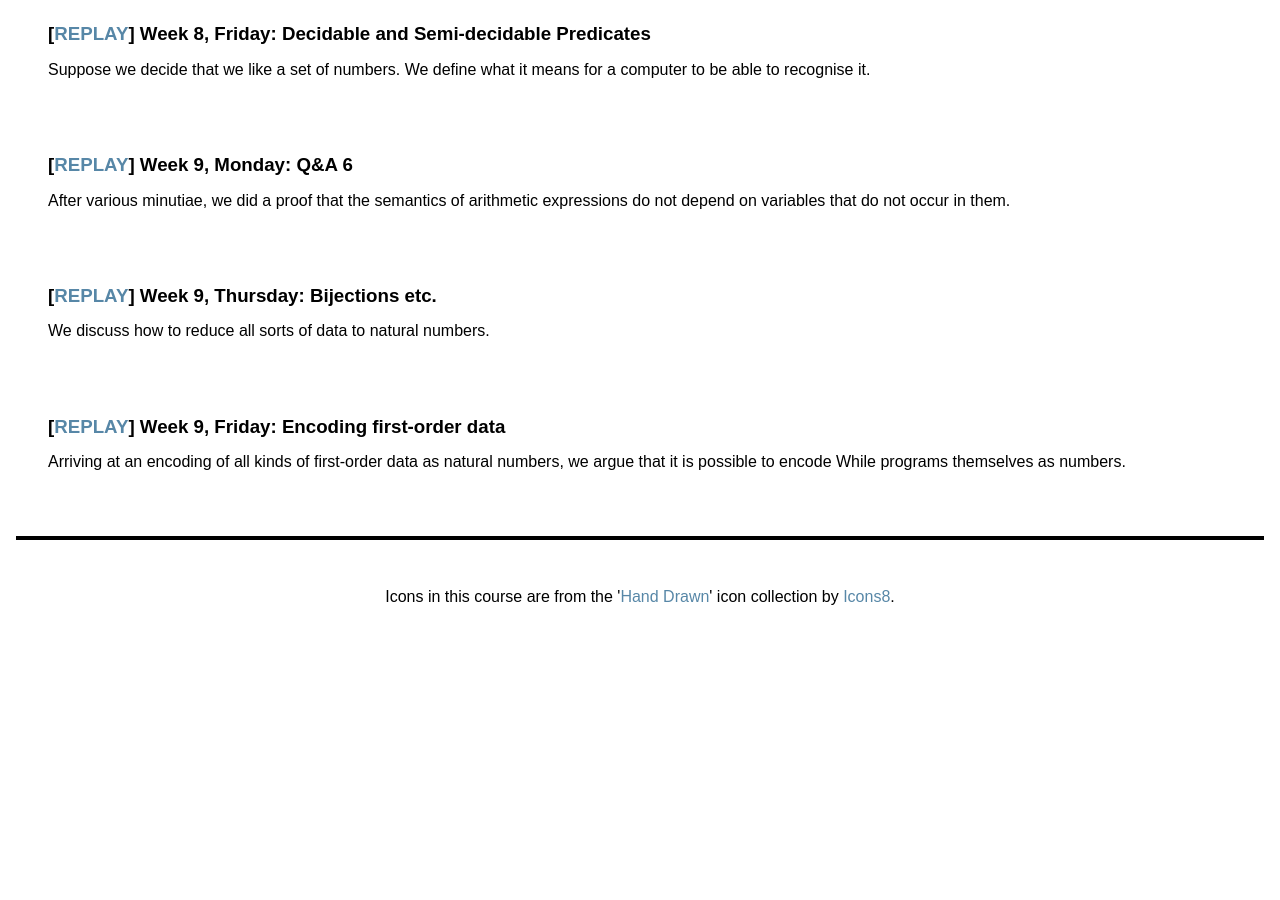
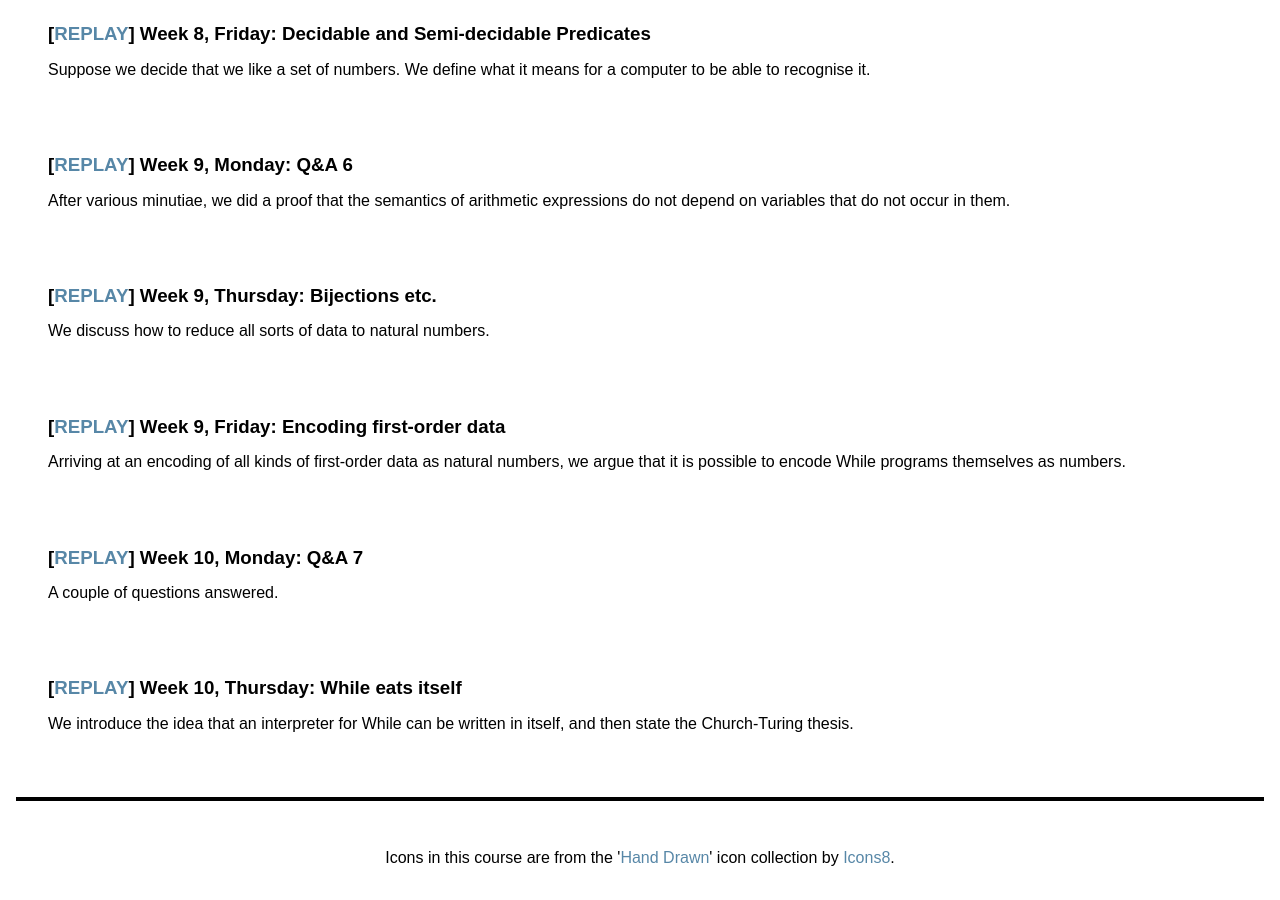
Before and after one commit to uob-coms20007/webpages, a Jekyll site: the page built from schedule.md, in a window 1280 px wide and 900 px high, scrolled down 3730 px. Built offline with Jekyll 4.4.1, drawn with Linux system fonts in a browser that asks for light colours; nearby versions of some CDN libraries; before the commit the page ends 4368 px from its top, so only the background shows below that; some of the changed text lies outside the part shown.

Commit message:
adding Q&A and thurs lect

```diff
--- a/_data/lectures.yml
+++ b/_data/lectures.yml
@@ -116,3 +116,11 @@
 - title: Encoding first-order data
   description: Arriving at an encoding of all kinds of first-order data as natural numbers, we argue that it is possible to encode While programs themselves as numbers.
   replay: https://mediasite.bris.ac.uk/Mediasite/Play/1175d20d41b740f6b8796c714482f28c1d
+
+- title: Q&A 7
+  description: A couple of questions answered.
+  replay: https://mediasite.bris.ac.uk/Mediasite/Play/0c7f79153d9f47bc84052a98bc97efd41d
+
+- title: While eats itself
+  description: We introduce the idea that an interpreter for While can be written in itself, and then state the Church-Turing thesis.
+  replay: https://mediasite.bris.ac.uk/Mediasite/Play/cb6edf668a1c49b1900638851b41785b1d
```
